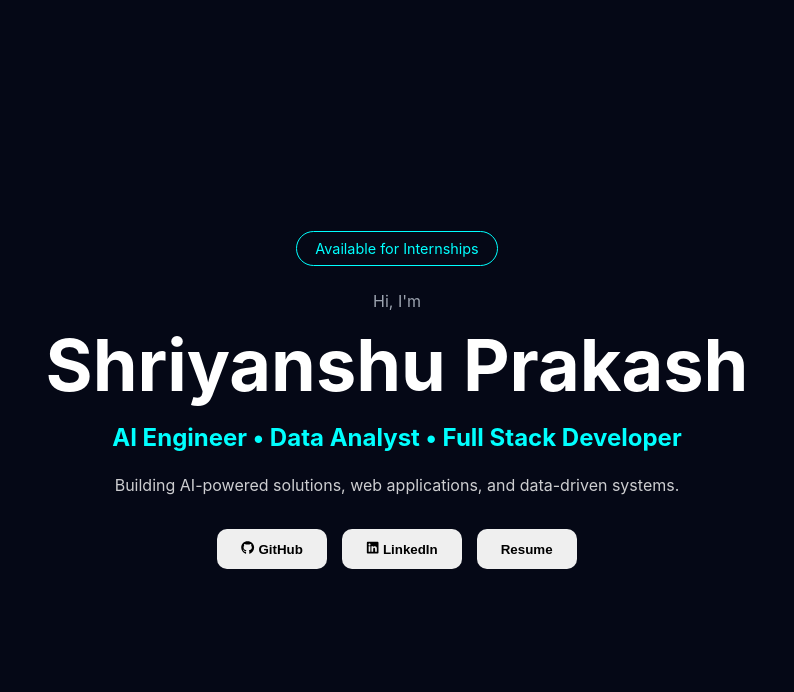
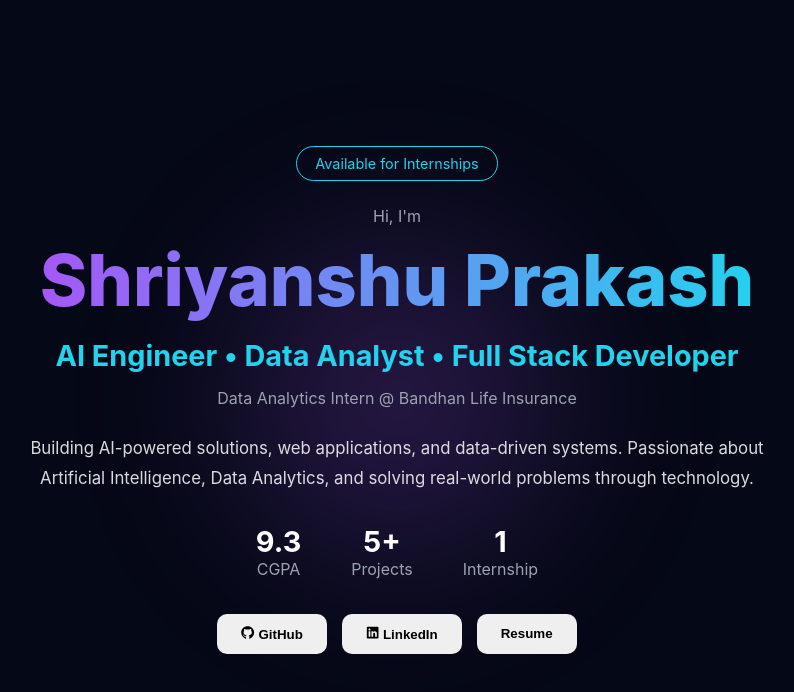
Before and after one commit to shriyanshu-prakash/shriyanshu-portfolio, a React app: page / in a window 1280 px wide. Shown: the top 692 px of the page, without its empty margins (243-1037 px from the left). Built offline with nearby package versions, Linux system fonts and the light colour scheme; the HTML template or start-up script is replaced by a standard one.

Commit message:
Enhanced Hero Section

```diff
--- a/src/components/Hero.jsx
+++ b/src/components/Hero.jsx
@@ -10,17 +10,38 @@ function Hero() {
         alignItems: "center",
         textAlign: "center",
         padding: "20px",
+        position: "relative",
+        overflow: "hidden",
       }}
     >
-      <div>
+      {/* Background Glow */}
+      <div
+        style={{
+          position: "absolute",
+          width: "500px",
+          height: "500px",
+          background:
+            "radial-gradient(circle, rgba(168,85,247,0.25), transparent 70%)",
+          filter: "blur(60px)",
+          zIndex: 0,
+        }}
+      ></div>
 
+      {/* Content */}
+      <div
+        style={{
+          position: "relative",
+          zIndex: 1,
+        }}
+      >
+        {/* Internship Badge */}
         <div
           style={{
             display: "inline-block",
             padding: "8px 18px",
             borderRadius: "999px",
-            border: "1px solid #00ffff",
-            color: "#00ffff",
+            border: "1px solid #22d3ee",
+            color: "#22d3ee",
             marginBottom: "25px",
             fontSize: "0.9rem",
           }}
@@ -28,6 +49,7 @@ function Hero() {
           Available for Internships
         </div>
 
+        {/* Intro */}
         <p
           style={{
             color: "#9ca3af",
@@ -37,37 +59,82 @@ function Hero() {
           Hi, I'm
         </p>
 
+        {/* Name */}
         <h1
+          className="gradient-text"
           style={{
             fontSize: "4.5rem",
             marginBottom: "15px",
+            fontWeight: "800",
           }}
         >
           Shriyanshu Prakash
         </h1>
 
+        {/* Role */}
         <h2
           style={{
-            color: "#00ffff",
-            marginBottom: "20px",
+            color: "#22d3ee",
+            marginBottom: "15px",
+            fontSize: "1.8rem",
           }}
         >
           AI Engineer • Data Analyst • Full Stack Developer
         </h2>
 
+        {/* Internship */}
         <p
           style={{
-            maxWidth: "700px",
-            margin: "auto",
-            opacity: 0.8,
-            lineHeight: "1.7",
-            marginBottom: "30px",
+            color: "#9ca3af",
+            marginBottom: "25px",
           }}
         >
-          Building AI-powered solutions, web applications,
-          and data-driven systems.
+          Data Analytics Intern @ Bandhan Life Insurance
         </p>
 
+        {/* Description */}
+        <p
+          style={{
+            maxWidth: "750px",
+            margin: "auto",
+            opacity: 0.85,
+            lineHeight: "1.8",
+            marginBottom: "30px",
+            fontSize: "1.05rem",
+          }}
+        >
+          Building AI-powered solutions, web applications, and data-driven
+          systems. Passionate about Artificial Intelligence, Data Analytics,
+          and solving real-world problems through technology.
+        </p>
+
+        {/* Stats */}
+        <div
+          style={{
+            display: "flex",
+            justifyContent: "center",
+            gap: "50px",
+            marginBottom: "35px",
+            flexWrap: "wrap",
+          }}
+        >
+          <div>
+            <h3 style={{ fontSize: "1.8rem" }}>9.3</h3>
+            <p style={{ color: "#9ca3af" }}>CGPA</p>
+          </div>
+
+          <div>
+            <h3 style={{ fontSize: "1.8rem" }}>5+</h3>
+            <p style={{ color: "#9ca3af" }}>Projects</p>
+          </div>
+
+          <div>
+            <h3 style={{ fontSize: "1.8rem" }}>1</h3>
+            <p style={{ color: "#9ca3af" }}>Internship</p>
+          </div>
+        </div>
+
+        {/* Buttons */}
         <div
           style={{
             display: "flex",
@@ -96,11 +163,8 @@ function Hero() {
             </button>
           </a>
 
-          <button>
-            Resume
-          </button>
+          <button>Resume</button>
         </div>
-
       </div>
     </section>
   );
--- a/src/index.css
+++ b/src/index.css
@@ -15,12 +15,19 @@ body {
   overflow-x: hidden;
 }
 
+.gradient-text {
+  background: linear-gradient(90deg, #a855f7, #22d3ee);
+  -webkit-background-clip: text;
+  -webkit-text-fill-color: transparent;
+}
+
 button {
   padding: 12px 24px;
   border: none;
   border-radius: 10px;
   cursor: pointer;
   font-weight: 600;
+  transition: all 0.3s ease;
 }
 
 button:hover {
```
